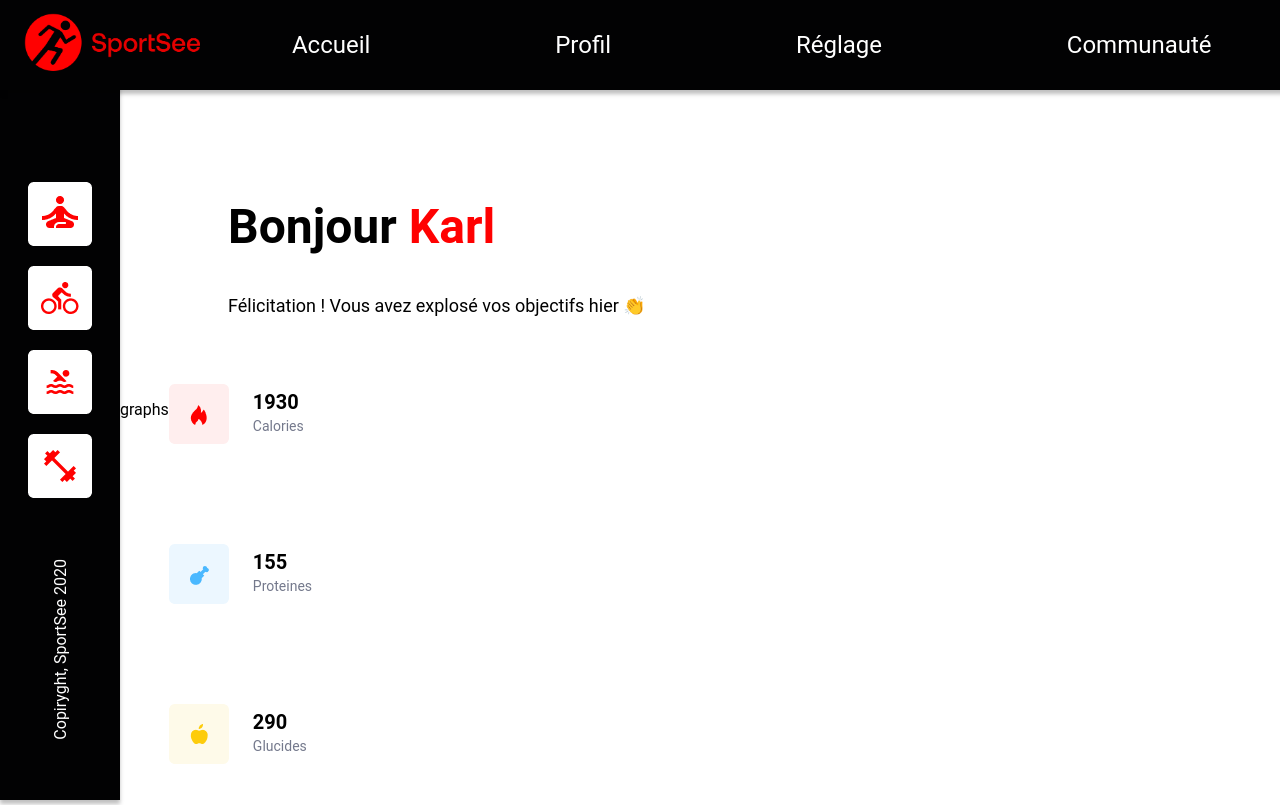
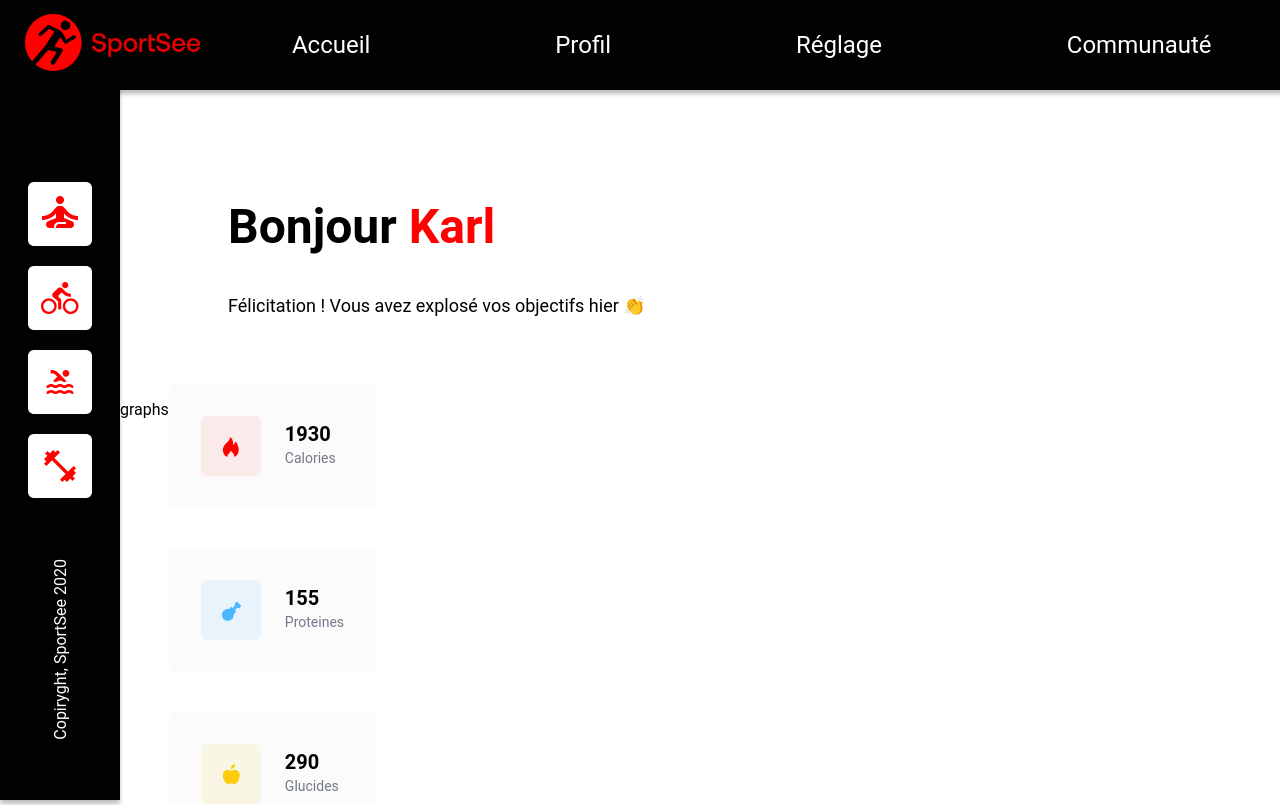
Before and after one commit to thaisrodez/OpenClassroom-P12-Front, a React (Create React App) app: page / in a window 1280 px wide. Shown: the top 805 px of the page. Built offline with nearby package versions, Linux system fonts and the light colour scheme.

Commit message:
fix(stats): background color

```diff
--- a/src/Components/Stat.jsx
+++ b/src/Components/Stat.jsx
@@ -5,6 +5,9 @@ const StatArticle = styled.article`
   display: flex;
   align-items: center;
   gap: 24px;
+  background-color: #fbfbfb;
+  padding: 32px;
+  border-radius: 5px;
 `;
 
 const StatImage = styled.img`
--- a/src/Components/StatsSection.jsx
+++ b/src/Components/StatsSection.jsx
@@ -9,7 +9,7 @@ import Stat from './Stat';
 const StatsContainer = styled.section`
   display: flex;
   flex-direction: column;
-  gap: 100px;
+  gap: 40px;
 `;
 
 function StatsSection() {
```
